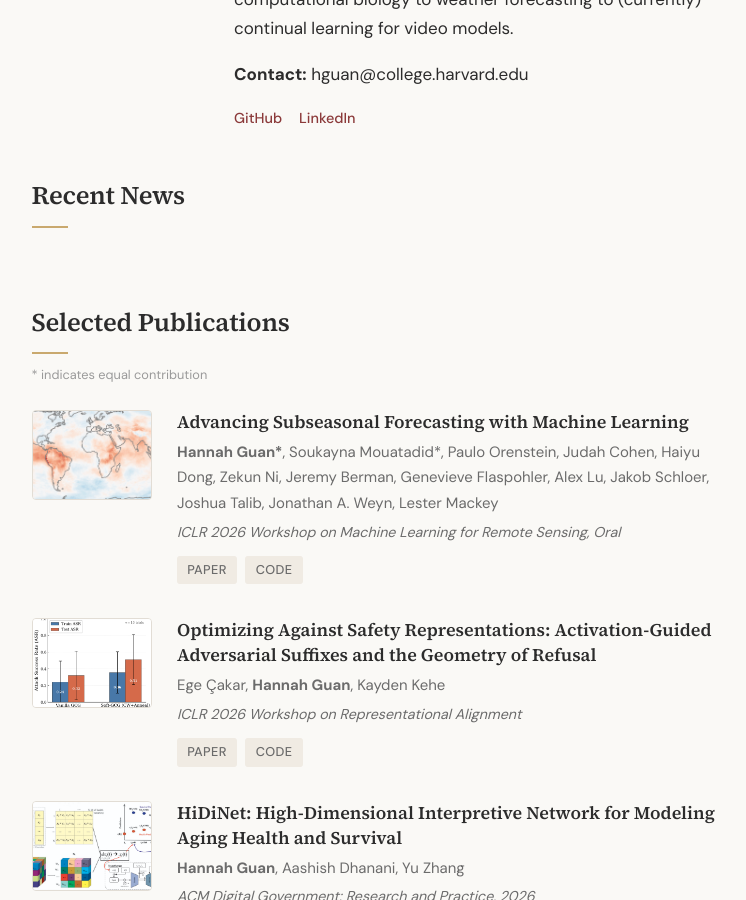
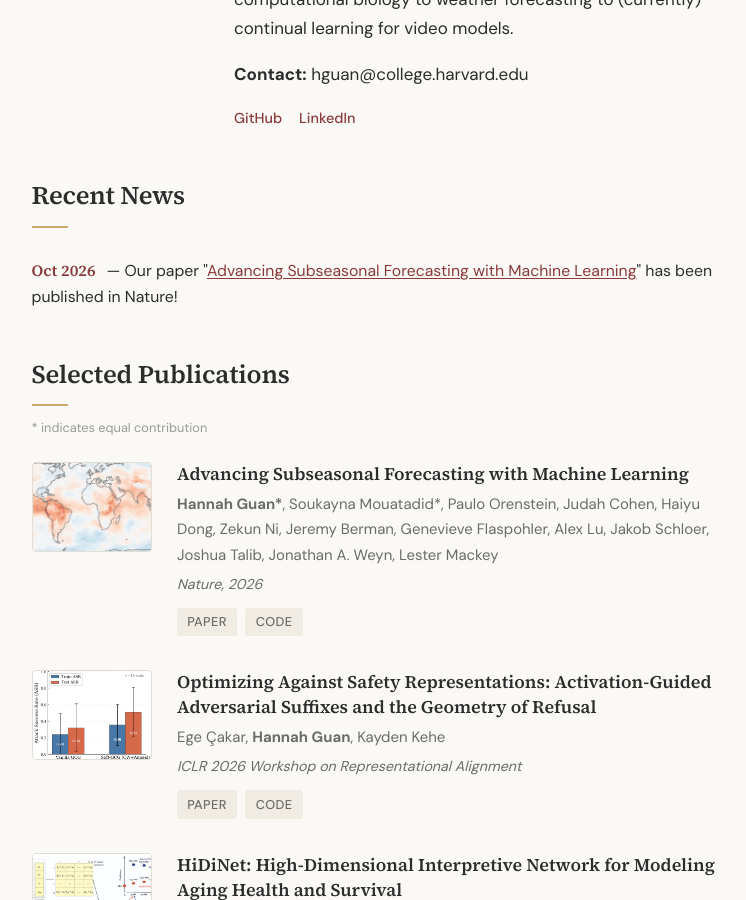
Before and after one commit to HannahGuan244/hannahguan244.github.io, a Jekyll site: the page built from index.html, in a window 1280 px wide and 900 px high, scrolled down 419 px. Shown: the whole window, without its empty margins (264-1010 px from the left). Built offline with Jekyll 4.4.1, drawn with Linux system fonts in a browser that asks for light colours.

Commit message:
Update subseasonal forecasting paper to Nature publication
Co-Authored-By: Claude Sonnet 5.5 <noreply@anthropic.com>

```diff
--- a/index.html
+++ b/index.html
@@ -32,7 +32,7 @@ title: About
 <section class="news">
   <h2 class="section-title">Recent News</h2>
   <ul class="news-list">
-    <!-- <li><span class="news-date">Sep 2026</span> — Our paper "<a href="https://arxiv.org/abs/2604.16238" target="_blank">Advancing Subseasonal Forecasting with Machine Learning</a>" was accepted at Nature!</li> -->
+    <li><span class="news-date">Oct 2026</span> — Our paper "<a href="https://www.nature.com/articles/s41586-026-11126-x" target="_blank">Advancing Subseasonal Forecasting with Machine Learning</a>" has been published in Nature!</li>
   </ul>
 </section>
 
@@ -45,9 +45,9 @@ title: About
     <div class="pub-text">
       <h3 class="pub-title">Advancing Subseasonal Forecasting with Machine Learning</h3>
       <p class="pub-authors"><strong>Hannah Guan*</strong>, Soukayna Mouatadid*, Paulo Orenstein, Judah Cohen, Haiyu Dong, Zekun Ni, Jeremy Berman, Genevieve Flaspohler, Alex Lu, Jakob Schloer, Joshua Talib, Jonathan A. Weyn, Lester Mackey</p>
-      <p class="pub-venue">ICLR 2026 Workshop on Machine Learning for Remote Sensing, Oral</p>
+      <p class="pub-venue">Nature, 2026</p>
       <div class="pub-links">
-        <a href="https://arxiv.org/abs/2604.16238" target="_blank">Paper</a>
+        <a href="https://www.nature.com/articles/s41586-026-11126-x" target="_blank">Paper</a>
         <a href="https://github.com/mouatadid/pbc" target="_blank">Code</a>
       </div>
     </div>
--- a/research/index.html
+++ b/research/index.html
@@ -11,7 +11,7 @@ title: Research
   <div class="project-card">
     <h3>Advancing Subseasonal Forecasting with Machine Learning</h3>
     <p class="project-authors"><strong>Hannah Guan*</strong>, Soukayna Mouatadid*, Paulo Orenstein, Judah Cohen, Haiyu Dong, Zekun Ni, Jeremy Berman, Genevieve Flaspohler, Alex Lu, Jakob Schloer, Joshua Talib, Jonathan A. Weyn, Lester Mackey</p>
-    <p class="venue">ICLR 2026 Workshop on Machine Learning for Remote Sensing, Oral</p>
+    <p class="venue">Nature, 2026</p>
     <p>
       Built Probabilistic Bias Correction (PBC), a machine learning framework that corrects systematic bias in subseasonal weather forecasts (2-6 week lead times) by learning to adjust historical probabilistic forecasts. Applied to ECMWF's leading dynamical and AI models, PBC doubles the AI Forecasting System's subseasonal skill and improves the debiased dynamical model's skill for the vast majority of pressure, temperature, and precipitation targets. In ECMWF's 2025 real-time forecasting competition, it placed first across all variables and lead times, ahead of six national forecasting centers and 34 competing teams worldwide. Better subseasonal forecasts have real implications for agriculture, water management, and disaster preparedness.</p>
     <!-- <div class="project-tags">
@@ -20,7 +20,7 @@ title: Research
       <span>Probabilistic Modeling</span>
     </div> -->
     <div class="project-links">
-      <a href="https://arxiv.org/abs/2604.16238" target="_blank">Paper</a>
+      <a href="https://www.nature.com/articles/s41586-026-11126-x" target="_blank">Paper</a>
       <a href="https://github.com/mouatadid/pbc" target="_blank">Code</a>
     </div>
   </div>
```
